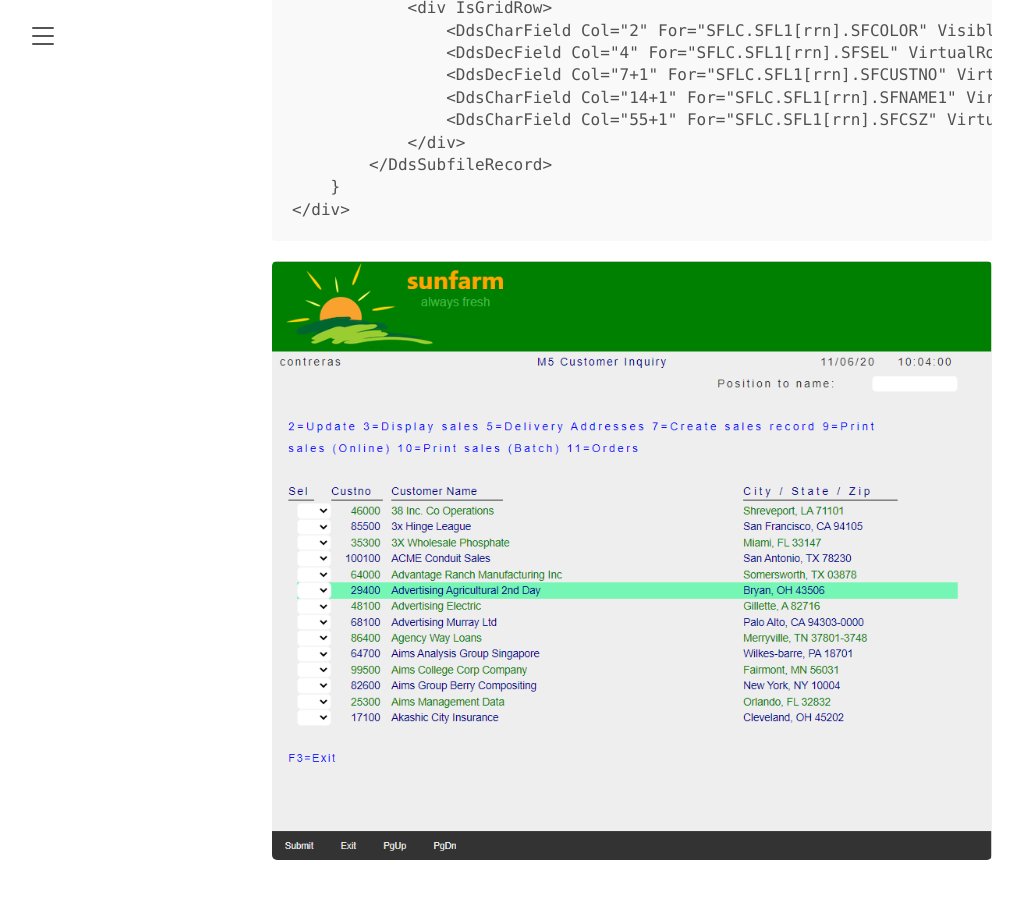
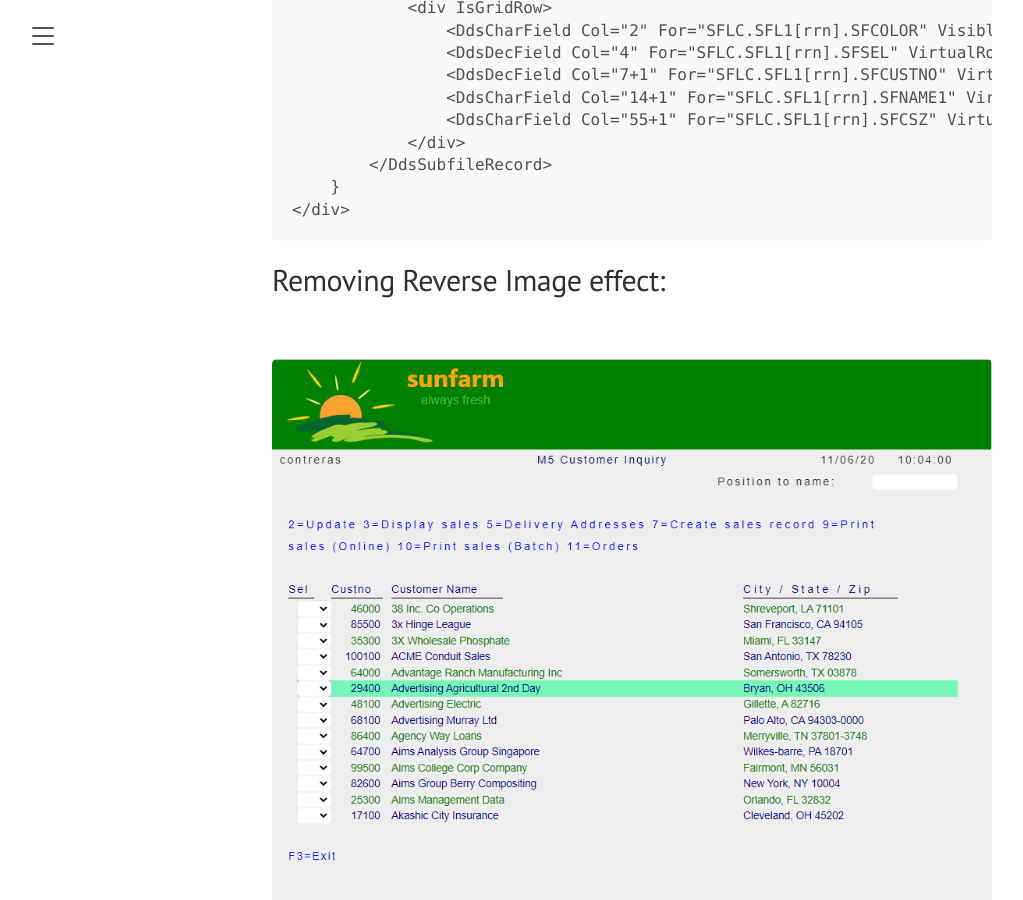
Before and after one commit to ASNA/SunFarm, a Jekyll site: the page built from docs/remove-redundant-green-screen-info.md, in a window 1280 px wide and 900 px high, scrolled down 2102 px. Shown: the whole window, without its empty margins (8-1031 px from the left). Built offline with Jekyll 4.4.1, drawn with Linux system fonts in a browser that asks for light colours.

Commit message:
Added comparison

```diff
--- a/docs/remove-redundant-green-screen-info.md
+++ b/docs/remove-redundant-green-screen-info.md
@@ -83,13 +83,18 @@ Simplifies the markup and produces a nicer effect:
 </div>
 ~~~
 
+## Removing Reverse Image effect:
+<br>
+
 ![No Reverse-Image](/images/no-reverse-image.png)
 
 <br>
 
-# Compare to original:
+## Compare to original:
 
-![Original Page One](/images/enhanced-page-one.png)
+<br>
+
+![Original Page One](/images/out-of-box-page-one.png)
 
 <br>
 <br>
```
